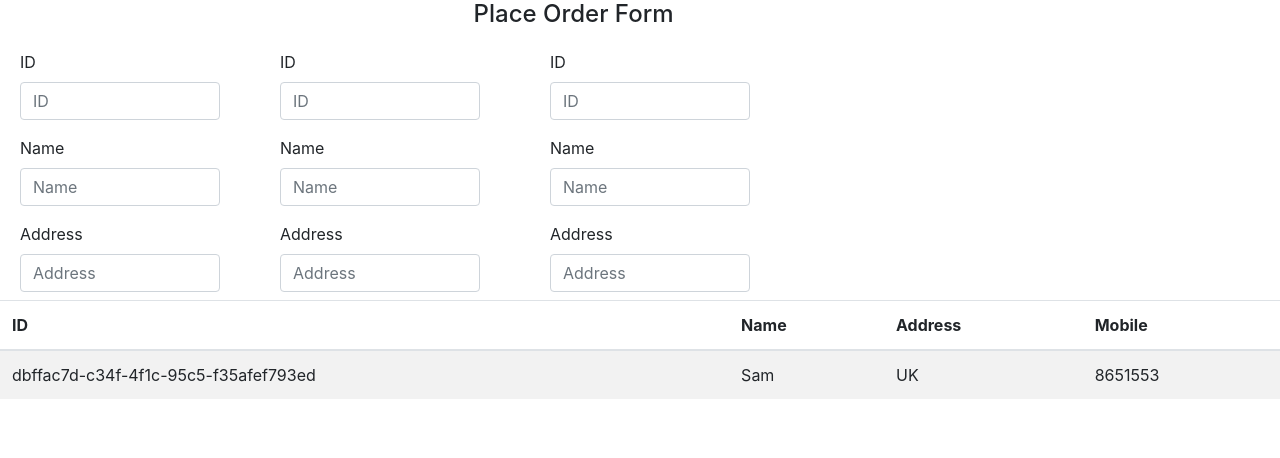
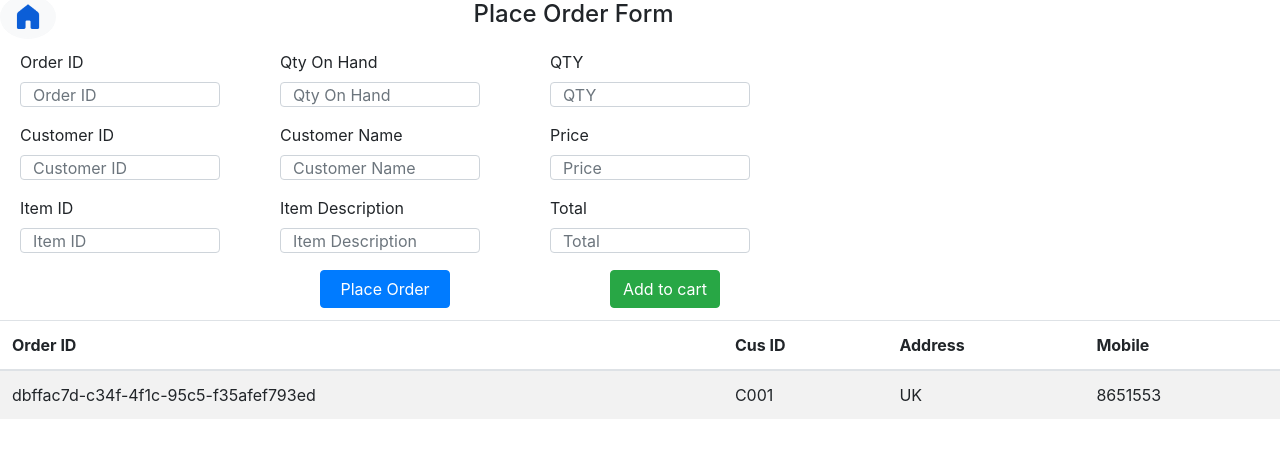
Before and after one commit to Veshon/AAD-Assignment-1-FrontEnd, a plain HTML site: page AAD/orderForm.html in a window 1280 px wide. Drawn offline with nearby package versions, Linux system fonts and the light colour scheme.

Commit message:
Order Form UI

```diff
--- a/AAD/orderForm.css
+++ b/AAD/orderForm.css
@@ -0,0 +1,23 @@
+#placeOrderBtn{
+    width: 130px;
+    position: absolute;
+    top: 220px;
+    left: 40px;
+}
+
+#addToCartBtn{
+    position: absolute;
+    top: 220px;
+    left: 60px;
+}
+
+table{
+    position: relative;
+    top: 20px;
+}
+
+.form-control{
+    width: 1000px;
+    height: 25px;
+    font-size: 5px;
+}
--- a/AAD/orderForm.html
+++ b/AAD/orderForm.html
@@ -15,18 +15,18 @@
 <form style="max-width: 200px; position:absolute; top: 50px; left: 20px">
 
   <div class="mb-3">
-    <label for="oId" class="form-label">ID</label>
-    <input type="text" class="form-control" id="oId" placeholder="ID">
+    <label for="oId" class="form-label">Order ID</label>
+    <input type="text" class="form-control" id="oId" placeholder="Order ID">
   </div>
 
   <div class="mb-3">
-    <label for="cusId" class="form-label">Name</label>
-    <input type="text" class="form-control" id="cusId" placeholder="Name">
+    <label for="cusId" class="form-label">Customer ID</label>
+    <input type="text" class="form-control" id="cusId" placeholder="Customer ID">
   </div>
 
   <div class="mb-3">
-    <label for="itemId" class="form-label">Address</label>
-    <input type="text" class="form-control" id="itemId" placeholder="Address">
+    <label for="itemId" class="form-label">Item ID</label>
+    <input type="text" class="form-control" id="itemId" placeholder="Item ID">
   </div>
 
 </form>
@@ -34,38 +34,43 @@
 <form style="max-width: 200px; position:absolute; top: 50px; left: 280px">
 
     <div class="mb-3">
-        <label for="cusName" class="form-label">ID</label>
-        <input type="text" class="form-control" id="cusName" placeholder="ID">
+        <label for="qtyOnHand" class="form-label">Qty On Hand</label>
+        <input type="text" class="form-control" id="qtyOnHand" placeholder="Qty On Hand">
     </div>
 
     <div class="mb-3">
-        <label for="desc" class="form-label">Name</label>
-        <input type="text" class="form-control" id="desc" placeholder="Name">
+        <label for="cusName" class="form-label">Customer Name</label>
+        <input type="text" class="form-control" id="cusName" placeholder="Customer Name">
     </div>
 
     <div class="mb-3">
-        <label for="qtyOnHand" class="form-label">Address</label>
-        <input type="text" class="form-control" id="qtyOnHand" placeholder="Address">
+        <label for="desc" class="form-label">Item Description</label>
+        <input type="text" class="form-control" id="desc" placeholder="Item Description">
     </div>
+
+    <button type="submit" class="btn btn-primary" id="placeOrderBtn">Place Order</button>
 
 </form>
 
 <form style="max-width: 200px; position:absolute; top: 50px; left: 550px">
 
     <div class="mb-3">
-        <label for="price" class="form-label">ID</label>
-        <input type="text" class="form-control" id="price" placeholder="ID">
+        <label for="name" class="form-label">QTY</label>
+        <input type="text" class="form-control" id="name" placeholder="QTY">
     </div>
 
     <div class="mb-3">
-        <label for="name" class="form-label">Name</label>
-        <input type="text" class="form-control" id="name" placeholder="Name">
+        <label for="price" class="form-label">Price</label>
+        <input type="text" class="form-control" id="price" placeholder="Price">
     </div>
 
     <div class="mb-3">
-        <label for="total" class="form-label">Address</label>
-        <input type="text" class="form-control" id="total" placeholder="Address">
+        <label for="total" class="form-label">Total</label>
+        <input type="text" class="form-control" id="total" placeholder="Total">
     </div>
+
+    <button type="submit" class="btn btn-success" id="addToCartBtn">Add to cart</button>
+
 </form>
 
 
@@ -73,15 +78,15 @@
     <table id="cusTbl" class="table table-striped">
         <thead>
         <tr>
-            <th scope="col">ID</th>
-            <th scope="col">Name</th>
+            <th scope="col">Order ID</th>
+            <th scope="col">Cus ID</th>
             <th scope="col">Address</th>
             <th scope="col">Mobile</th>
         </tr>
         </thead>
                     <tr>
                         <td>dbffac7d-c34f-4f1c-95c5-f35afef793ed</td>
-                        <td>Sam</td>
+                        <td>C001</td>
                         <td>UK</td>
                         <td>8651553</td>
                     </tr>
@@ -93,5 +98,9 @@
     </table>
 </div>
 
+<button style="position:relative; top: -120px; border-radius: 100%" id="homeBtn" type="button" class="btn btn-light">
+    <a href="index.html" style="text-decoration: none"><img style="width: 30px; height: 30px;" src="assets/images/icons8-home-48.png"></a>
+</button>
+
 </body>
 </html>
```
Also changed, not shown: AAD/index.html (+3 -3 lines).
